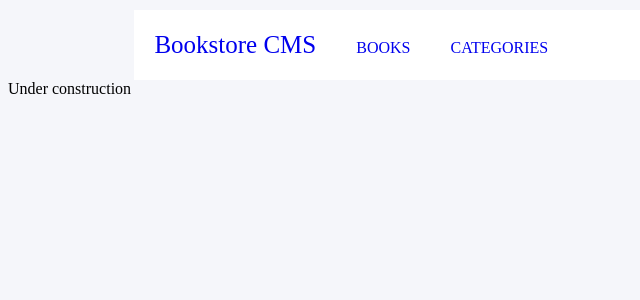
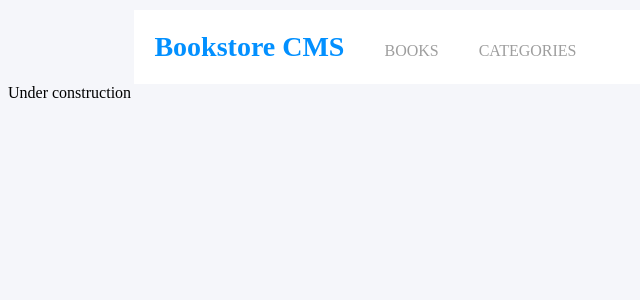
Before and after one commit to tta2yta/redux-books-store, a React (Create React App) app: page /categories in a window 1280 px wide. Shown: the top 300 px of the page, without its empty margins (0-640 px from the left). Built offline with nearby package versions, Linux system fonts and the light colour scheme.

Commit message:
Add styles to logo

```diff
--- a/src/App.css
+++ b/src/App.css
@@ -35,8 +35,6 @@ body { background-color: #f5f6fa; }
 
 .crudbtn button {
   margin-right: 40px;
-
-  /* padding: 3px; */
   color: #4395d6;
   background-color: white;
 }
@@ -95,10 +93,13 @@ input[type="button"] {
 .nav-items {
   padding-right: 40px;
   text-decoration: none;
+  color: #9E9E9E;
 }
 
 .navBar ul > a:first-child {
-  font-size: 25px;
+  font-size: 28px;
+  color: #0290FF;
+  font-weight: 700;
 }
 
 .navBar ul {
```
